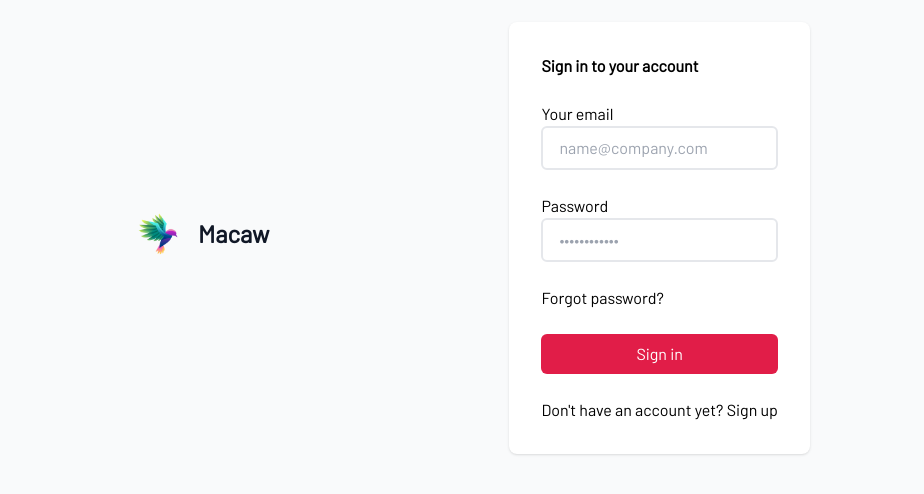
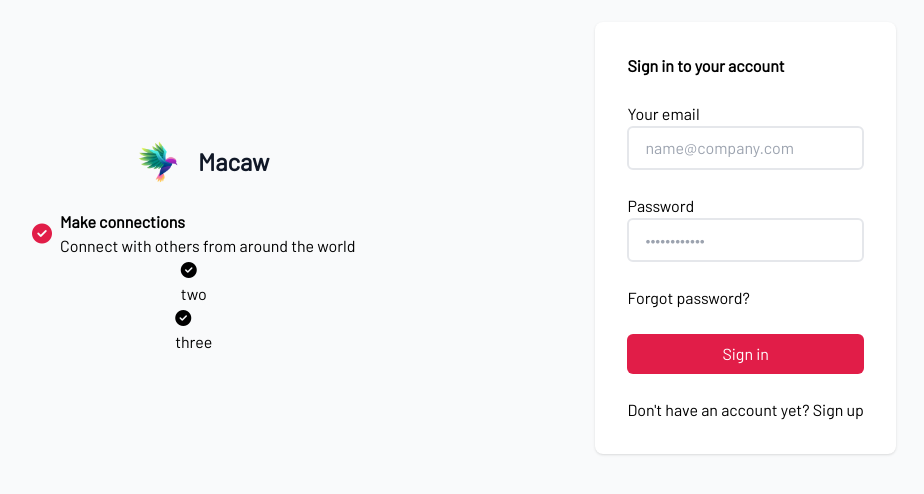
Before and after one commit to brajpatel/messaging-app, a React (Vite) app: page / in a window 1280 px wide. Shown: the part 162-656 px from the top of the page, without its empty margins (176-1100 px from the left). Built offline with nearby package versions, Linux system fonts and the light colour scheme.

Commit message:
Create content highlighting main app features

```diff
--- a/src/components/Login.jsx
+++ b/src/components/Login.jsx
@@ -2,13 +2,28 @@ function Login() {
     return (
         <section className="bg-gray-50 dark:bg-gray-900">
             <div className="flex items-center justify-center gap-60 px-6 py-8 mx-auto md:h-screen lg:py-0">
-                <div className="flex flex-col">
+                <div className="flex flex-col items-center">
                     <a href="#" className="flex items-center mb-2 text-2xl font-semibold text-gray-900 dark:text-white">
                         <img className="w-20 h-20" src="/logo.png" alt="logo"/>
                         Macaw
                     </a>
+
+                    <div className="flex items-center gap-2">
+                        <i className="fa-solid fa-circle-check text-xl text-rose-600"></i>
+                        <div className="flex flex-col">
+                            <p className="font-bold">Make connections</p>
+                            <p>Connect with others from around the world</p>
+                        </div>
+                    </div>
+
                     <div>
+                        <i className="fa-solid fa-circle-check"></i>
+                        <p>two</p>
+                    </div>
 
+                    <div>
+                        <i className="fa-solid fa-circle-check"></i>
+                        <p>three</p>
                     </div>
                 </div>
 
```
